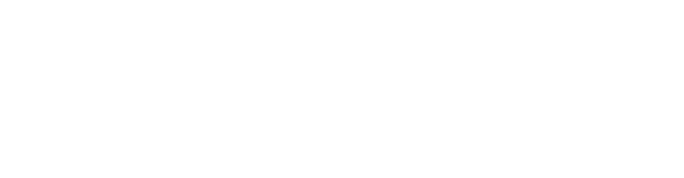
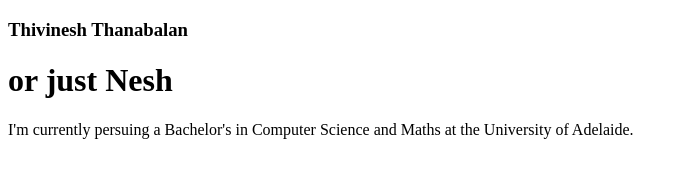
Before and after one commit to thivit/website, a plain HTML site: page index.html in a window 1280 px wide. Shown: the whole page, without its empty margins (0-684 px from the left). Drawn offline with Linux system fonts and the light colour scheme.

Commit message:
Add name and desc

```diff
--- a/index.html
+++ b/index.html
@@ -5,6 +5,11 @@
         <title>thivit</title>
     </head>
     <body>
-
+        <h3>Thivinesh Thanabalan</h3>
+        <h1>or just Nesh</h1>
+        <p>
+            I'm currently persuing a Bachelor's in Computer Science
+            and Maths at the University of Adelaide.
+        </p>
     </body>
 </html>
```
